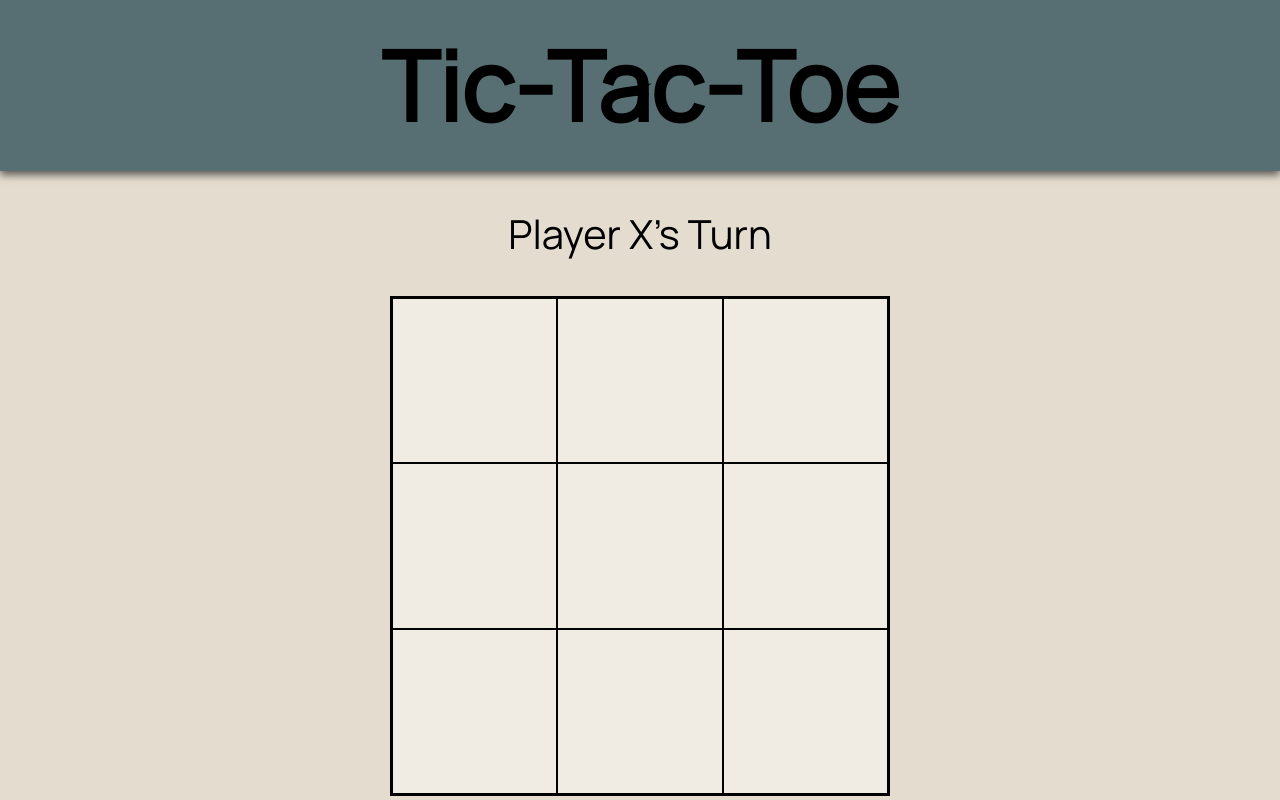
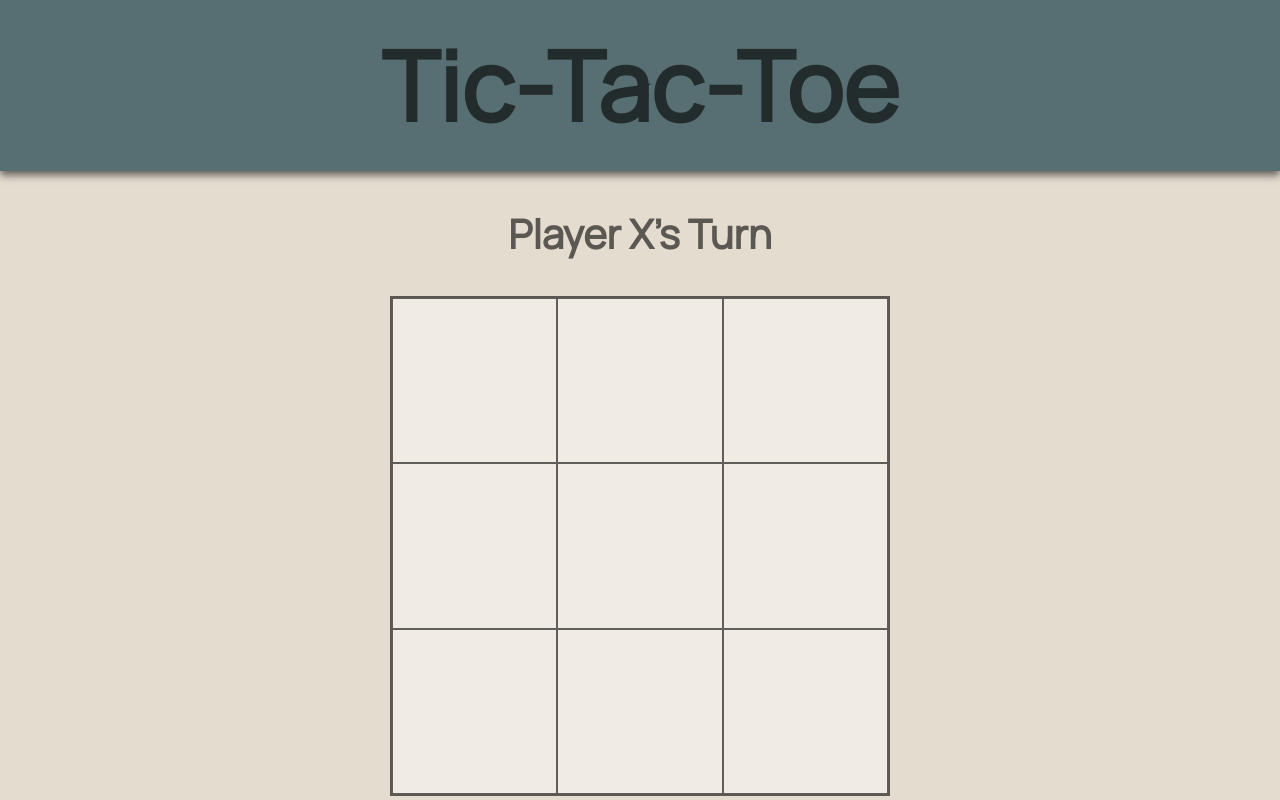
Before and after one commit to hojinchang/tic-tac-toe, a plain HTML site: page index.html in a window 1280 px wide. Drawn offline with Linux system fonts and the light colour scheme.

Commit message:
Alter text colour

```diff
--- a/script.js
+++ b/script.js
@@ -49,7 +49,6 @@ const displayController = (() => {
 const gameController = (() => {
     const players = [Player("X"), Player("O")];
     let activePlayer = players[0]
-    // let win = false;
     let gameFinished = false;
     let round = 1;
 
--- a/style.css
+++ b/style.css
@@ -3,6 +3,7 @@
     padding: 0;
     box-sizing: border-box;
     font-family: 'Manrope', sans-serif;
+    color: var(--font-colour);
 }
 
 :root {
@@ -11,6 +12,7 @@
     --colour-3: #E4DCCF;
     --colour-4: #F0EBE3;
     --box-shadow: 0 4px 8px rgba(0, 0, 0, 0.6);
+    --font-colour: rgba(0, 0, 0, 0.6);
 }
 
 header {
@@ -33,6 +35,7 @@ body {
 .game-message {
     text-align: center;
     font-size: 2.5rem;
+    font-weight: bold;
     padding: 35px;
 }
 
```
